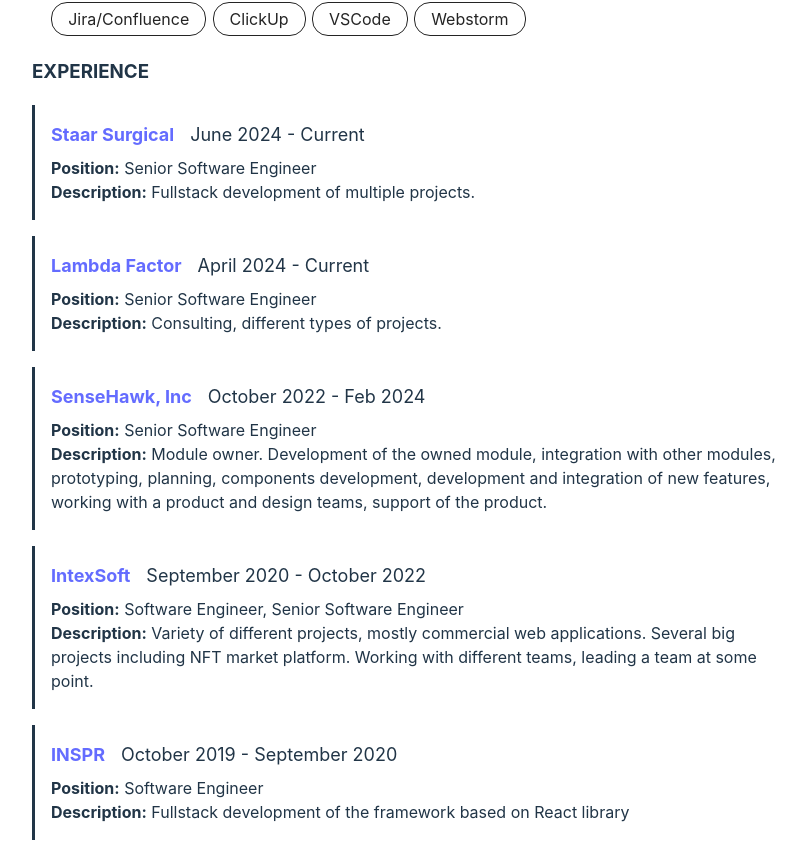
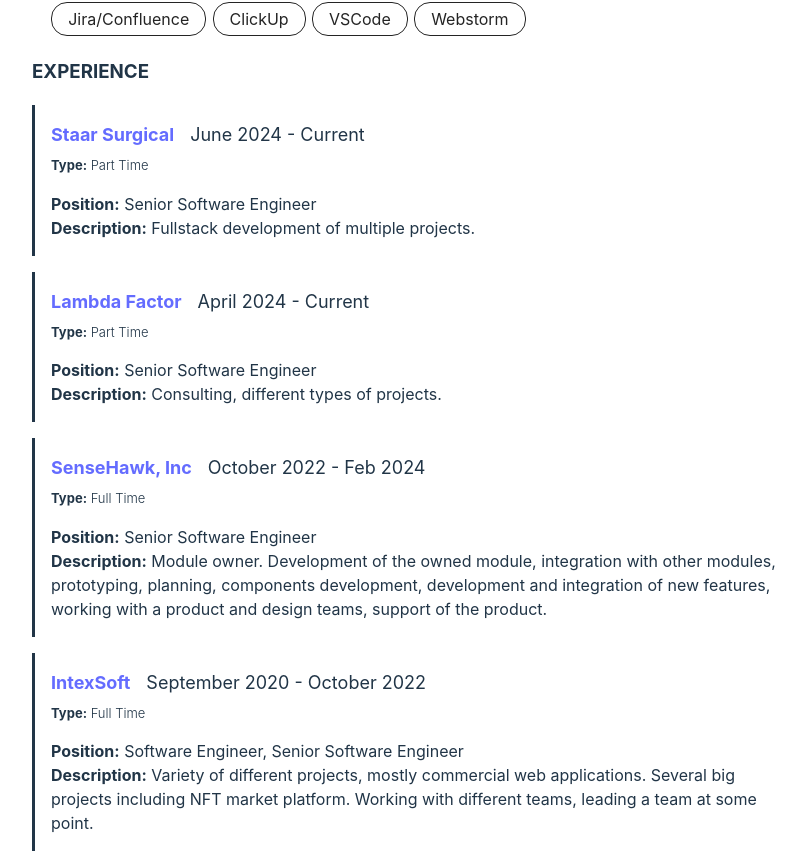
Before and after one commit to mbudzko/mbduzko_CV, a Vue app: page / in a window 1280 px wide. Shown: the part 962-1815 px from the top of the page, without its empty margins (8-814 px from the left). Built offline with nearby package versions, Linux system fonts and the light colour scheme.

Commit message:
add types

```diff
--- a/src/App.vue
+++ b/src/App.vue
@@ -12,7 +12,8 @@
     description: 'Fullstack development of multiple projects.',
     startDate: 'June 2024',
     endDate: 'Current',
-    linkedinLink: 'https://www.linkedin.com/company/staar-surgical'
+    linkedinLink: 'https://www.linkedin.com/company/staar-surgical',
+    type: 'Part Time',
   },
   {
     title: 'Lambda Factor',
@@ -20,7 +21,8 @@
     description: 'Consulting, different types of projects.',
     startDate: 'April 2024',
     endDate: 'Current',
-    linkedinLink: 'https://www.linkedin.com/company/lambdafactor'
+    linkedinLink: 'https://www.linkedin.com/company/lambdafactor',
+    type: 'Part Time',
   },
   {
     title: 'SenseHawk, Inc',
@@ -28,7 +30,8 @@
     description: 'Module owner. Development of the owned module, integration with other modules, prototyping, planning, components development, development and integration of new features, working with a product and design teams, support of the product.',
     startDate: 'October 2022',
     endDate: 'Feb 2024',
-    linkedinLink: 'https://www.linkedin.com/company/sensehawk'
+    linkedinLink: 'https://www.linkedin.com/company/sensehawk',
+    type: 'Full Time',
   },
   {
     title: 'IntexSoft',
@@ -36,7 +39,8 @@
     description: 'Variety of different projects, mostly commercial web applications. Several big projects including NFT market platform. Working with different teams, leading a team at some point.',
     startDate: 'September 2020',
     endDate: 'October 2022',
-    linkedinLink: 'https://www.linkedin.com/company/intexsoft'
+    linkedinLink: 'https://www.linkedin.com/company/intexsoft',
+    type: 'Full Time',
   },
   {
     title: 'INSPR',
@@ -44,7 +48,8 @@
     description: 'Fullstack development of the framework based on React library',
     startDate: 'October 2019',
     endDate: 'September 2020',
-    linkedinLink: 'https://www.linkedin.com/company/insprlabs'
+    linkedinLink: 'https://www.linkedin.com/company/insprlabs',
+    type: 'Full Time',
   }
 ]
 </script>
@@ -131,6 +136,7 @@
             :start-date="job.startDate"
             :end-date="job.endDate"
             :linkedin-link="job.linkedinLink"
+            :type="job.type"
           />
         </div>
       </section>
--- a/src/components/WorkCard.vue
+++ b/src/components/WorkCard.vue
@@ -25,6 +25,10 @@
     type: String,
     default: 'Current',
     // MMM yyyy
+  },
+  type: {
+    type: String,
+    default: 'Full Time',
   }
 })
 </script>
@@ -46,6 +50,9 @@
       <span class="period">
         {{ startDate }} - {{ endDate }}
       </span>
+    </div>
+    <div class="type">
+      <strong>Type:</strong> {{ type }}
     </div>
 
     <div class="position">
@@ -80,4 +87,10 @@
   margin-left: 1rem;
   font-weight: 400;
 }
+
+.type {
+  font-weight: 300;
+  font-size: small;
+  margin-bottom: 1rem;
+}
 </style>
```
